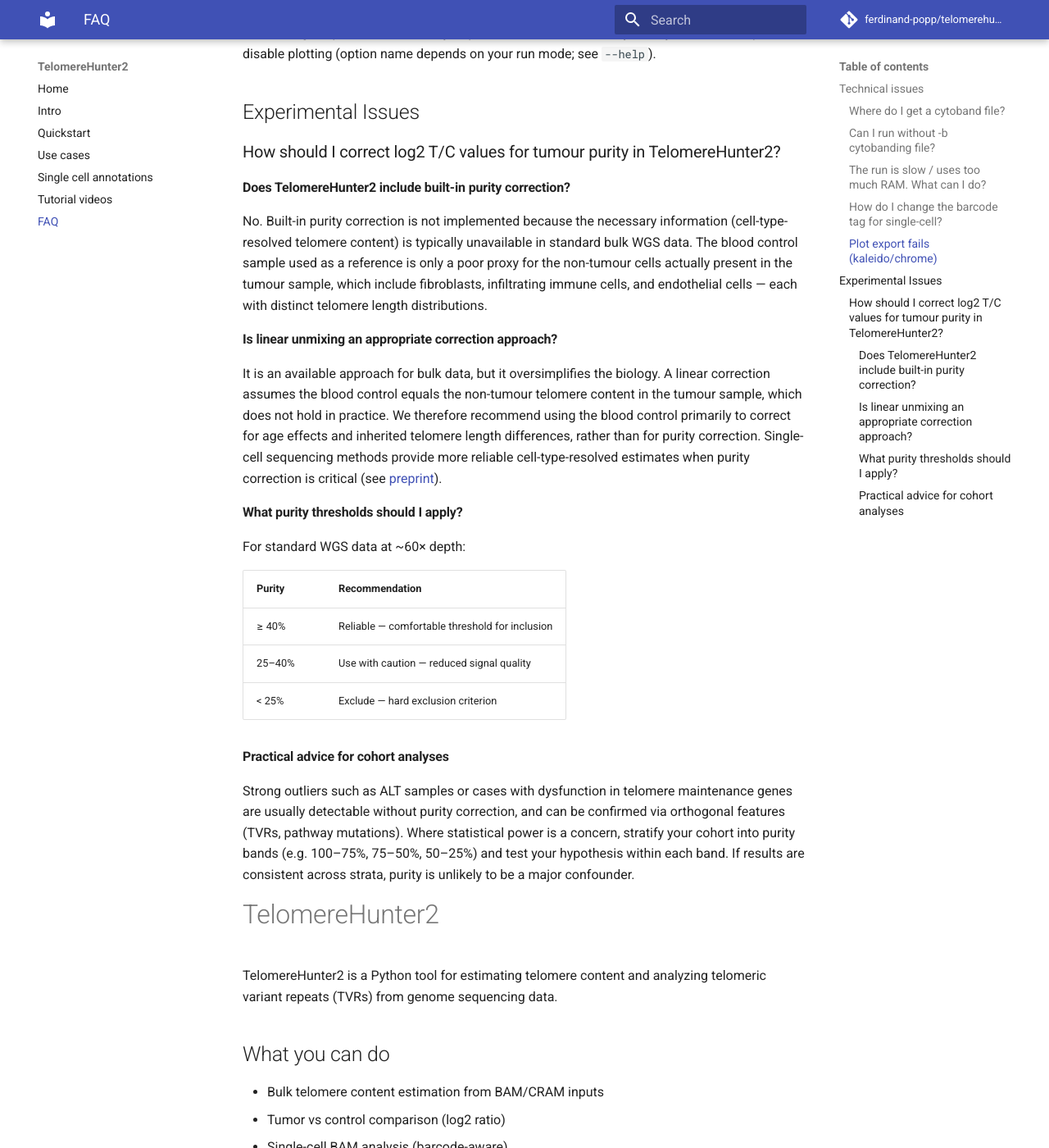
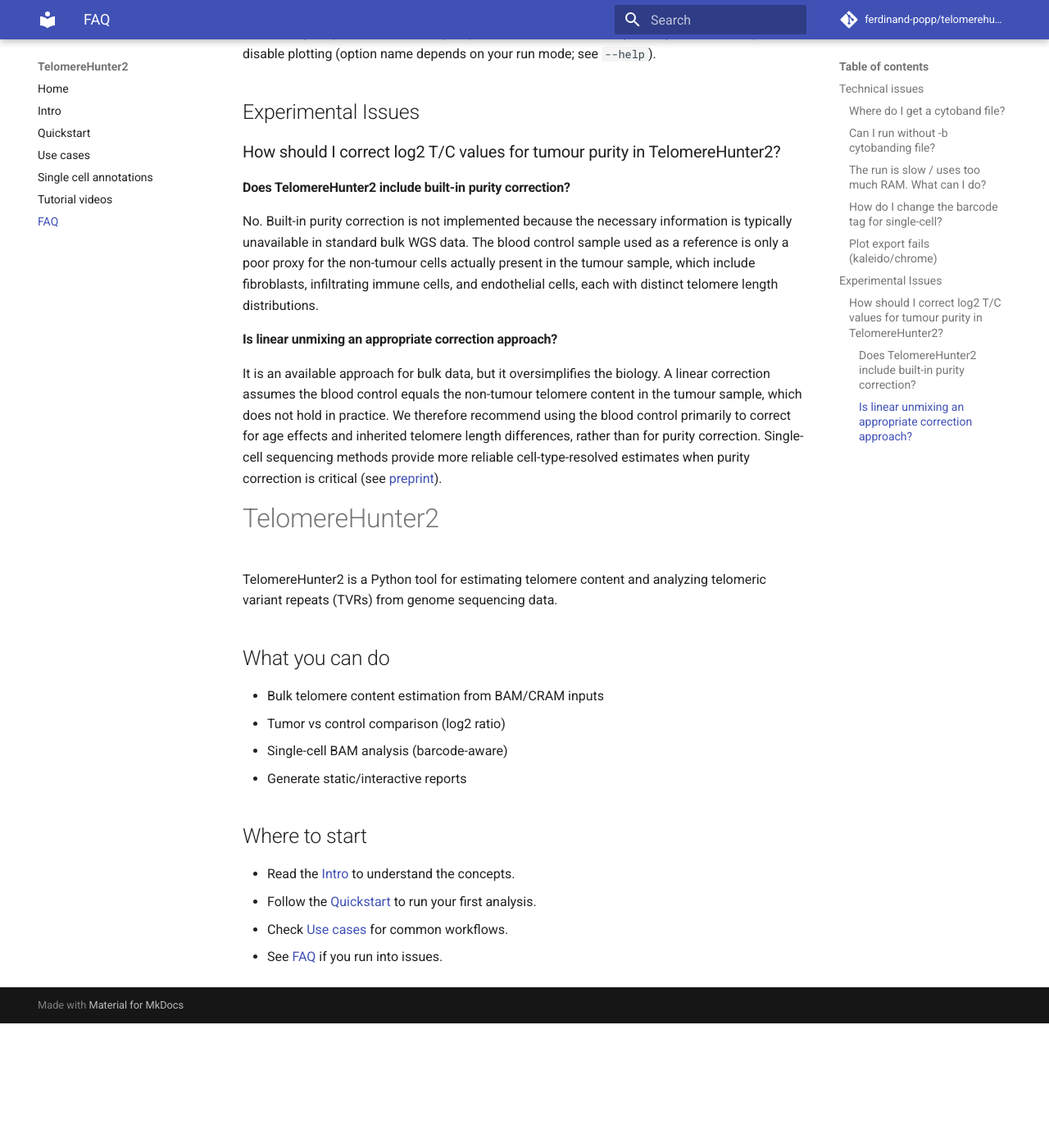
Before and after one commit to ferdinand-popp/telomerehunter2, an MkDocs documentation site: the page built from docs/faq.md, in a window 1280 px wide and 1400 px high, scrolled down 782 px. Shown: the whole window at 82% size. Built offline with MkDocs 1.6.1 and Material for MkDocs 9.7.7, drawn with Linux system fonts in a browser that asks for light colours; comment, search, counter and statistics services are not loaded; after the commit the page ends 2030 px from its top, so only the background shows below that.

Commit message:
feat: refine FAQ section for clarity and conciseness

```diff
--- a/docs/faq.md
+++ b/docs/faq.md
@@ -30,25 +30,11 @@ Static image export via kaleido may require chrome/chromium. If you only need TS
 
 #### Does TelomereHunter2 include built-in purity correction?
 
-No. Built-in purity correction is not implemented because the necessary information (cell-type-resolved telomere content) is typically unavailable in standard bulk WGS data. The blood control sample used as a reference is only a poor proxy for the non-tumour cells actually present in the tumour sample, which include fibroblasts, infiltrating immune cells, and endothelial cells — each with distinct telomere length distributions.
+No. Built-in purity correction is not implemented because the necessary information is typically unavailable in standard bulk WGS data. The blood control sample used as a reference is only a poor proxy for the non-tumour cells actually present in the tumour sample, which include fibroblasts, infiltrating immune cells, and endothelial cells, each with distinct telomere length distributions.
 
 #### Is linear unmixing an appropriate correction approach?
 
 It is an available approach for bulk data, but it oversimplifies the biology. A linear correction assumes the blood control equals the non-tumour telomere content in the tumour sample, which does not hold in practice. We therefore recommend using the blood control primarily to correct for age effects and inherited telomere length differences, rather than for purity correction. Single-cell sequencing methods provide more reliable cell-type-resolved estimates when purity correction is critical (see [preprint](https://www.biorxiv.org/content/10.1101/2024.08.28.609339v2.full)).
-
-#### What purity thresholds should I apply?
-
-For standard WGS data at ~60× depth:
-
-| Purity | Recommendation |
-|--------|---------------|
-| ≥ 40% | Reliable — comfortable threshold for inclusion |
-| 25–40% | Use with caution — reduced signal quality |
-| < 25% | Exclude — hard exclusion criterion |
-
-#### Practical advice for cohort analyses
-
-Strong outliers such as ALT samples or cases with dysfunction in telomere maintenance genes are usually detectable without purity correction, and can be confirmed via orthogonal features (TVRs, pathway mutations). Where statistical power is a concern, stratify your cohort into purity bands (e.g. 100–75%, 75–50%, 50–25%) and test your hypothesis within each band. If results are consistent across strata, purity is unlikely to be a major confounder.
 
 # TelomereHunter2
 
```
